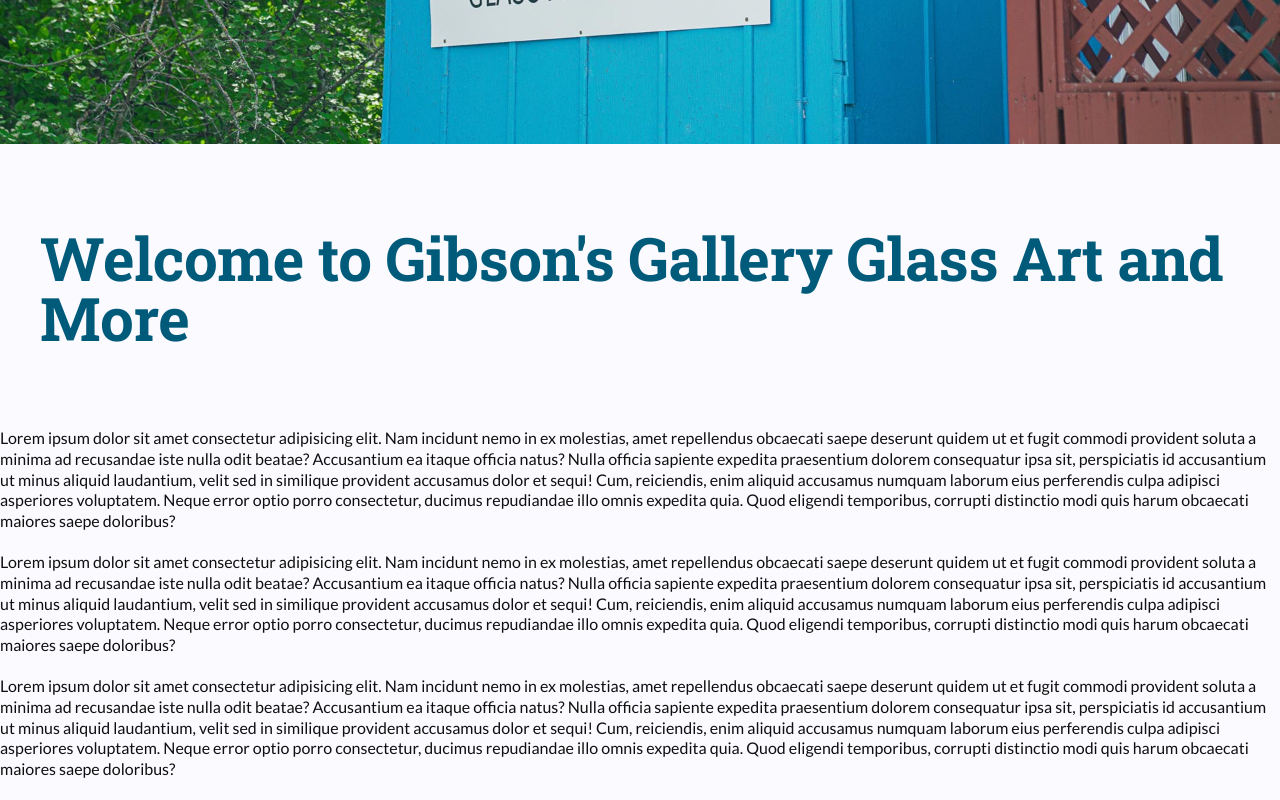
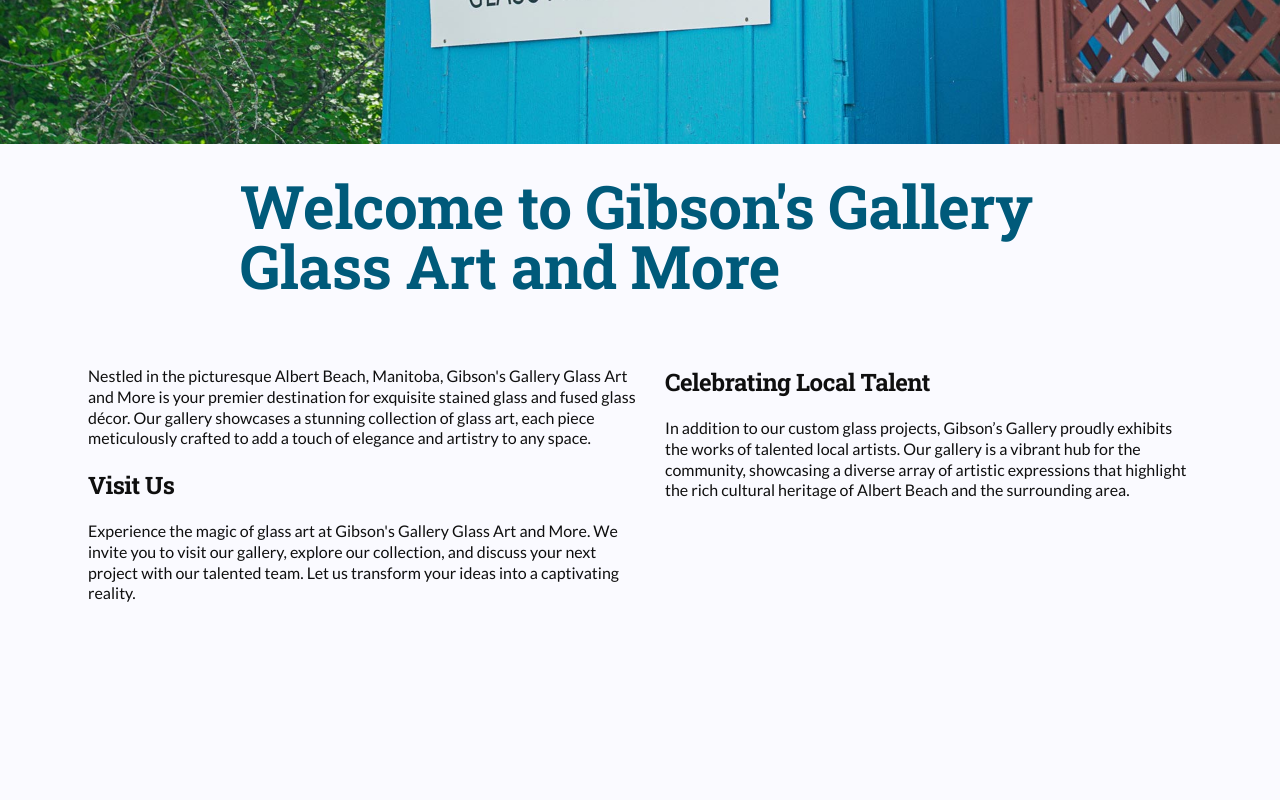
Before and after one commit to Vince-M/Gibsons-Glass-Gallery-static, a website: page index.html in a window 1280 px wide. Shown: the part 486-1286 px from the top of the page. After the commit the page ends 1110 px from the top, so only its background shows below. Drawn offline with Linux system fonts and the light colour scheme.

```diff
--- /dev/null
+++ b/app/scss/components/_frontPage.scss
@@ -0,0 +1,24 @@
+@use '../util' as u;
+
+.intro {
+
+  &__header {
+
+  }
+
+  &__text {
+    display: flex;
+    flex-direction: row;
+    gap: 16px;
+    padding: 0 u.rem(24);
+  }
+}
+
+.heading {
+
+    &__wrapper {
+      width: min(100% - u.rem(48), u.rem(800));
+      margin-inline: auto;
+      padding: u.rem(32) 0 u.rem(50);
+  }
+}
--- a/app/scss/components/_hero.scss
+++ b/app/scss/components/_hero.scss
@@ -25,7 +25,7 @@
 }
 
 .indexHero {
-  margin-bottom: u.rem(24);
+  // margin-bottom: u.rem(24);
 }
 
 .hero-img {
--- a/app/scss/components/_index.scss
+++ b/app/scss/components/_index.scss
@@ -1,5 +1,6 @@
 @forward 'header';
 @forward 'topnav';
 @forward 'hero';
+@forward 'frontPage';
 @forward 'artistCards';
 @forward 'spotlight';
--- a/app/scss/layout/_wrapper.scss
+++ b/app/scss/layout/_wrapper.scss
@@ -3,9 +3,9 @@
 .wrapper {
 	width: min(100% - u.rem(48), u.rem(1200));
 	margin-inline: auto;
-	padding-block: 60px;
+	// padding-block: 60px;
 
 	@include u.breakpoint(large) {
-		padding-block: 60px;
+		// padding-block: 60px;
 	}
 }
--- a/index.html
+++ b/index.html
@@ -5,6 +5,19 @@
   <meta name="viewport" content="width=device-width, initial-scale=1.0">
 
   <title>Gibson's Gallery</title>
+
+
+
+
+  <link rel="apple-touch-icon" sizes="180x180" href="/apple-touch-icon.png">
+  <link rel="icon" type="image/png" sizes="32x32" href="/favicon-32x32.png">
+  <link rel="icon" type="image/png" sizes="16x16" href="/favicon-16x16.png">
+  <link rel="manifest" href="/site.webmanifest">
+  <link rel="mask-icon" href="/safari-pinned-tab.svg" color="#5bbad5">
+  <meta name="msapplication-TileColor" content="#da532c">
+  <meta name="theme-color" content="#ffffff">
+
+
 
   <!-- GOOGLE FONTS -->
   <link rel="preconnect" href="https://fonts.googleapis.com">
@@ -99,9 +112,20 @@
     <!-- HERO SECTION END -->
 
 
-    <section class="wrapper intro">
-      <div class="intro__heading">
-        <h1>Welcome to Gibson's Gallery Glass Art and More</h1>
+    <section class="wrapper">
+      <div class="intro_header heading__wrapper">
+        <h1 class="intro__heading">Welcome to Gibson's Gallery Glass Art and More</h1>
+      </div>
+      <div class="wrapper intro__text">
+        <div class="col1">
+          <p>Nestled in the picturesque Albert Beach, Manitoba, Gibson's Gallery Glass Art and More is your premier destination for exquisite stained glass and fused glass décor. Our gallery showcases a stunning collection of glass art, each piece meticulously crafted to add a touch of elegance and artistry to any space.</p>
+          <h2>Visit Us</h2>
+          <p>Experience the magic of glass art at Gibson's Gallery Glass Art and More. We invite you to visit our gallery, explore our collection, and discuss your next project with our talented team. Let us transform your ideas into a captivating reality.</p>
+        </div>
+        <div class="col2">
+          <h2>Celebrating Local Talent</h2>
+          <p>In addition to our custom glass projects, Gibson’s Gallery proudly exhibits the works of talented local artists. Our gallery is a vibrant hub for the community, showcasing a diverse array of artistic expressions that highlight the rich cultural heritage of Albert Beach and the surrounding area.</p>
+        </div>
       </div>
     </section>
     <section class="workshopInfo">
@@ -114,14 +138,6 @@
 
     </section>
 
-
-    <!-- dummy text -->
-     <p>Lorem ipsum dolor sit amet consectetur adipisicing elit. Nam incidunt nemo in ex molestias, amet repellendus obcaecati saepe deserunt quidem ut et fugit commodi provident soluta a minima ad recusandae iste nulla odit beatae? Accusantium ea itaque officia natus? Nulla officia sapiente expedita praesentium dolorem consequatur ipsa sit, perspiciatis id accusantium ut minus aliquid laudantium, velit sed in similique provident accusamus dolor et sequi! Cum, reiciendis, enim aliquid accusamus numquam laborum eius perferendis culpa adipisci asperiores voluptatem. Neque error optio porro consectetur, ducimus repudiandae illo omnis expedita quia. Quod eligendi temporibus, corrupti distinctio modi quis harum obcaecati maiores saepe doloribus?</p>
-
-     <p>Lorem ipsum dolor sit amet consectetur adipisicing elit. Nam incidunt nemo in ex molestias, amet repellendus obcaecati saepe deserunt quidem ut et fugit commodi provident soluta a minima ad recusandae iste nulla odit beatae? Accusantium ea itaque officia natus? Nulla officia sapiente expedita praesentium dolorem consequatur ipsa sit, perspiciatis id accusantium ut minus aliquid laudantium, velit sed in similique provident accusamus dolor et sequi! Cum, reiciendis, enim aliquid accusamus numquam laborum eius perferendis culpa adipisci asperiores voluptatem. Neque error optio porro consectetur, ducimus repudiandae illo omnis expedita quia. Quod eligendi temporibus, corrupti distinctio modi quis harum obcaecati maiores saepe doloribus?</p>
-
-     <p>Lorem ipsum dolor sit amet consectetur adipisicing elit. Nam incidunt nemo in ex molestias, amet repellendus obcaecati saepe deserunt quidem ut et fugit commodi provident soluta a minima ad recusandae iste nulla odit beatae? Accusantium ea itaque officia natus? Nulla officia sapiente expedita praesentium dolorem consequatur ipsa sit, perspiciatis id accusantium ut minus aliquid laudantium, velit sed in similique provident accusamus dolor et sequi! Cum, reiciendis, enim aliquid accusamus numquam laborum eius perferendis culpa adipisci asperiores voluptatem. Neque error optio porro consectetur, ducimus repudiandae illo omnis expedita quia. Quod eligendi temporibus, corrupti distinctio modi quis harum obcaecati maiores saepe doloribus?</p>
-
   </main>
   <!-- ============================================== -->
 
```
Also changed, not shown: browserconfig.xml (added, +9 -0 lines), android-chrome-192x192.png (added), android-chrome-256x256.png (added), app/scss/components/_artistCards.scss (renamed from app/scss/components/artistCards.scss), app/scss/components/_spotlight.scss (renamed from app/scss/components/spotlight.scss), apple-touch-icon.png (added), dist/style.css, favicon-16x16.png (added), favicon-32x32.png (added), favicon.ico (added), mstile-150x150.png (added), safari-pinned-tab.svg (added), site.webmanifest (added), 1 other file.
